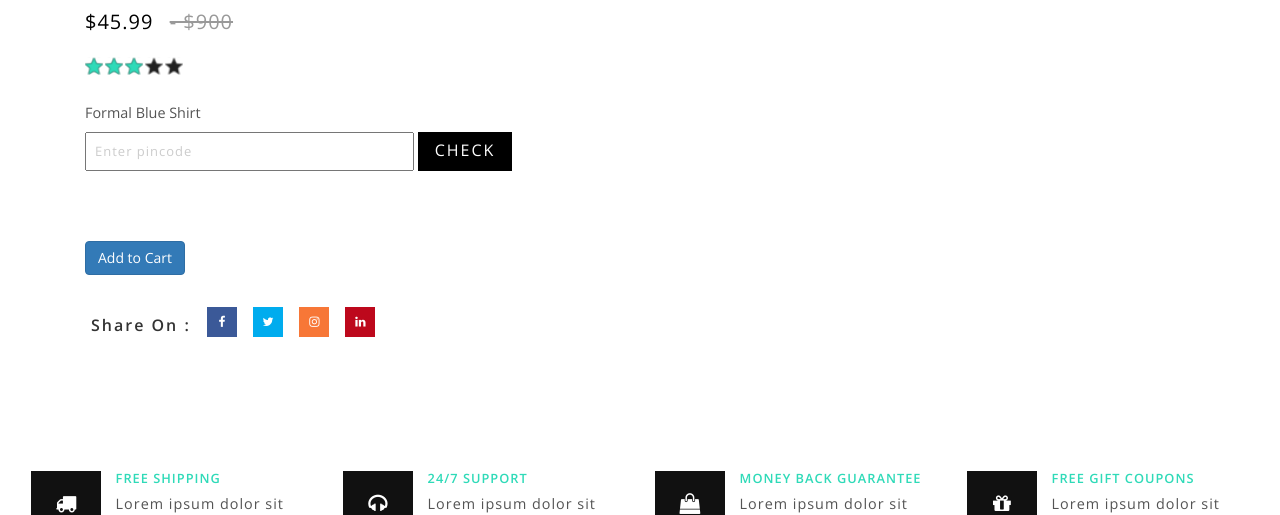
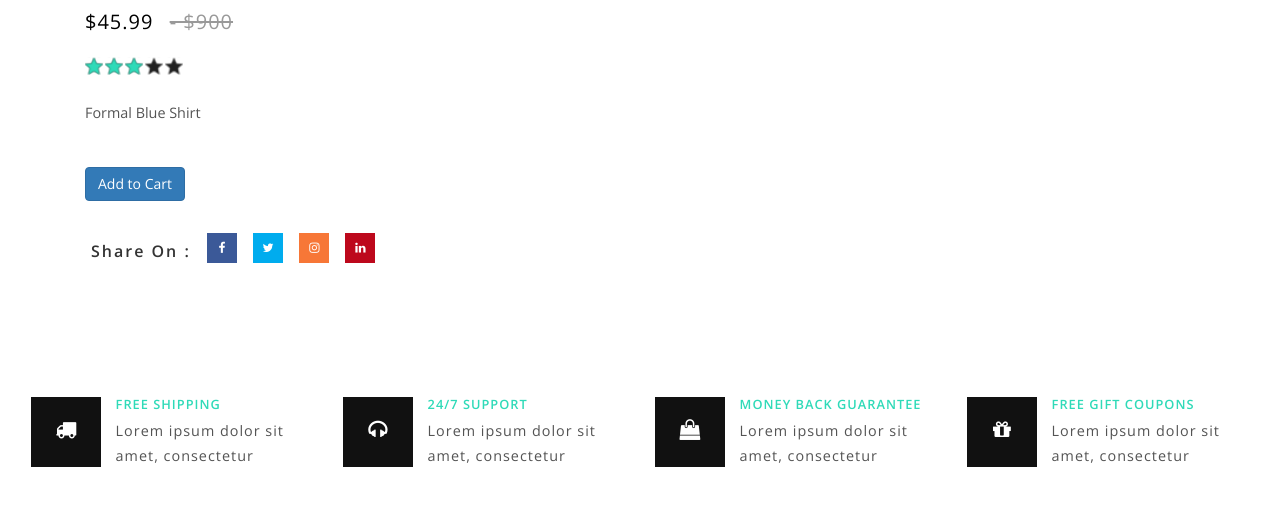
Before and after one commit to UroojMajeed/eliteshoppy, a Django app: page /single/2 in a window 1280 px wide. Shown: the part 795-1310 px from the top of the page. Run offline with Django 3.2, Linux system fonts and the light colour scheme; data comes from the database, SQL or seed files in the repository; some libraries are stand-ins or nearby versions.

Commit message:
tweaked app for heroku

```diff
--- a/shop/templates/shop/login.html
+++ b/shop/templates/shop/login.html
@@ -71,7 +71,7 @@
 							<br>
 							<div style="text-align:center" class="text-center text-primary
 							 fw-bold"><small style="text-align:center">New to Shopping ? <a href="{% url 'index' %}
-							 " class="text-danger">Create an Account </a> </small></div>
+							 " class="text-danger">Create an Account by Sign up </a> </small></div>
 							 {% if form.non_field_errors %}
 							  {% for error in form.non_field_errors %}
 							    <p class="alert alert-danger my-3">{{error}}</p>
--- a/shop/templates/shop/single.html
+++ b/shop/templates/shop/single.html
@@ -279,13 +279,10 @@ Smartphone Compatible web template, free webdesigns for Nokia, Samsung, LG, Sony
 					</div>
 					<div class="description">
 						<h5>{{P.product_spects}}</h5>
-						 <form action="#" method="post">
-						<input type="text" value="Enter pincode" onfocus="this.value = '';" onblur="if (this.value == '') {this.value = 'Enter pincode';}" required="">
-						<input type="submit" value="Check">
-						</form>
+
 					</div>
 
-					<br>
+
 					<br>
 					<div class="occasion-cart">
 					<form action="/checkout">
```
